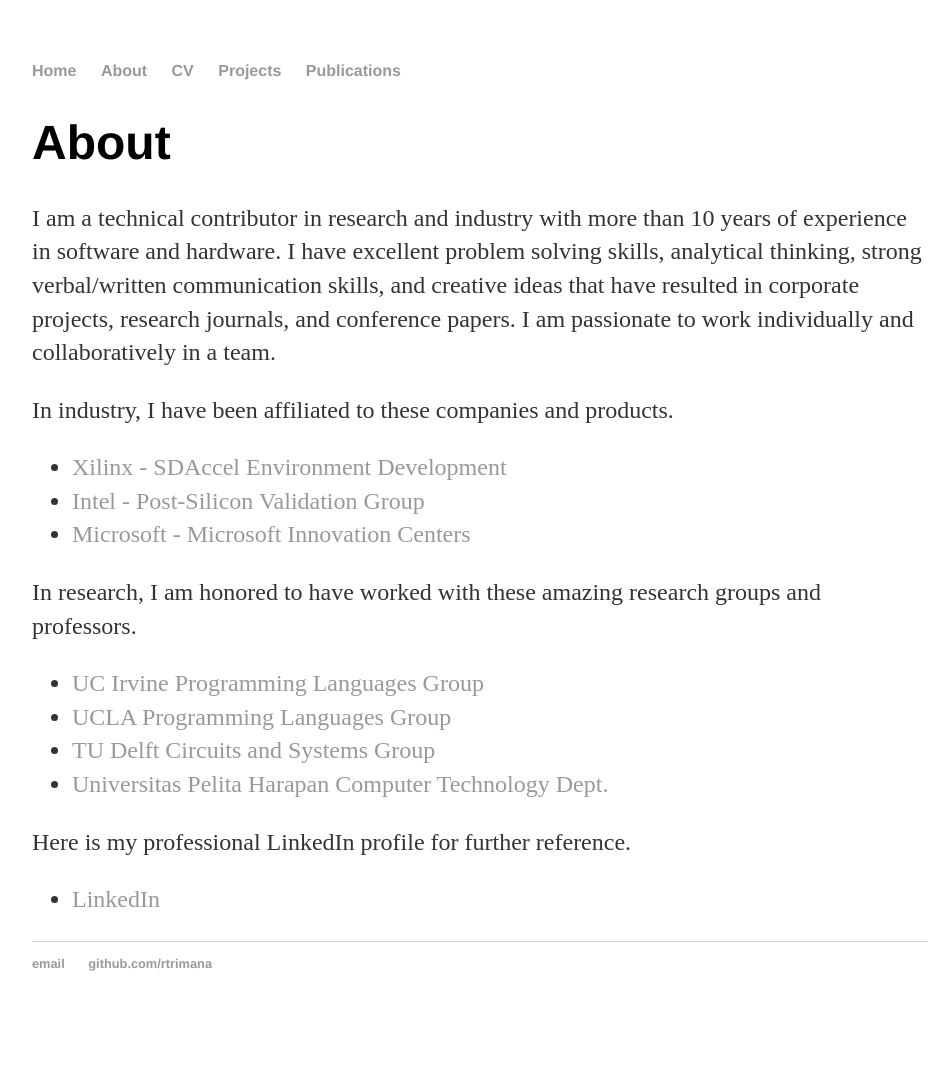
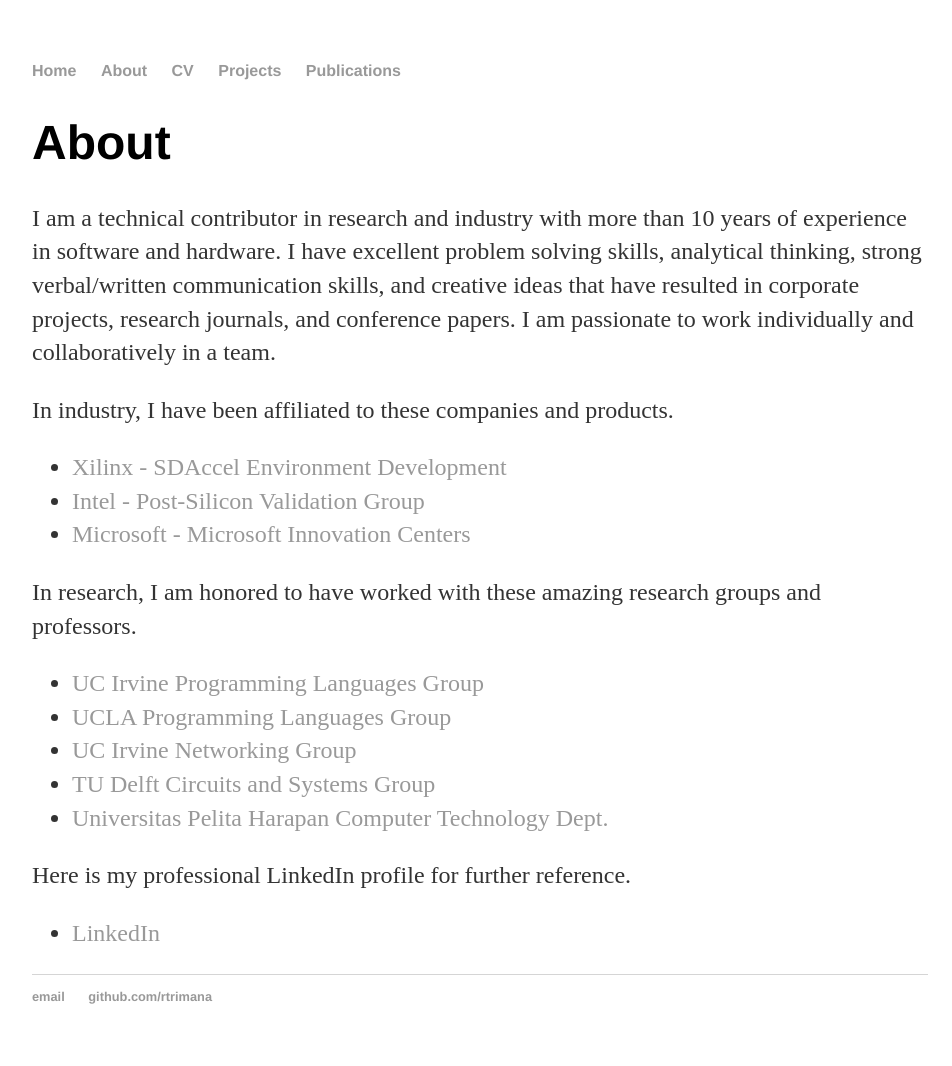
Before and after one commit to rtrimana/rahmaditrimananda.github.io, a Jekyll site: the page built from about/index.html, in a window 1280 px wide. Shown: the whole page, without its empty margins (160-1112 px from the left). Built offline with Jekyll 4.4.1, drawn with Linux system fonts in a browser that asks for light colours; before the commit the page ends 1033 px from its top, so only the background shows below that.

Commit message:
Update index.html

```diff
--- a/about/index.html
+++ b/about/index.html
@@ -18,6 +18,7 @@
 			<ul class="research">
 				<li><a href="http://plrg.eecs.uci.edu" target="_blank">UC Irvine Programming Languages Group</a></li>
 				<li><a href="http://web.cs.ucla.edu/~harryxu/index.html" target="_blank">UCLA Programming Languages Group</a></li>
+				<li><a href="http://odysseas.calit2.uci.edu/doku.php/public:markopoulou_home" target="_blank">UC Irvine Networking Group</a></li>
 				<li><a href="http://ens.ewi.tudelft.nl/People/bio.php?id=36" target="_blank">TU Delft Circuits and Systems Group</a></li>
 				<li><a href="http://cs.uph.edu/component/wmcontents/content/14.html" target="_blank">Universitas Pelita Harapan Computer Technology Dept.</a></li>
 				</ul>
```
